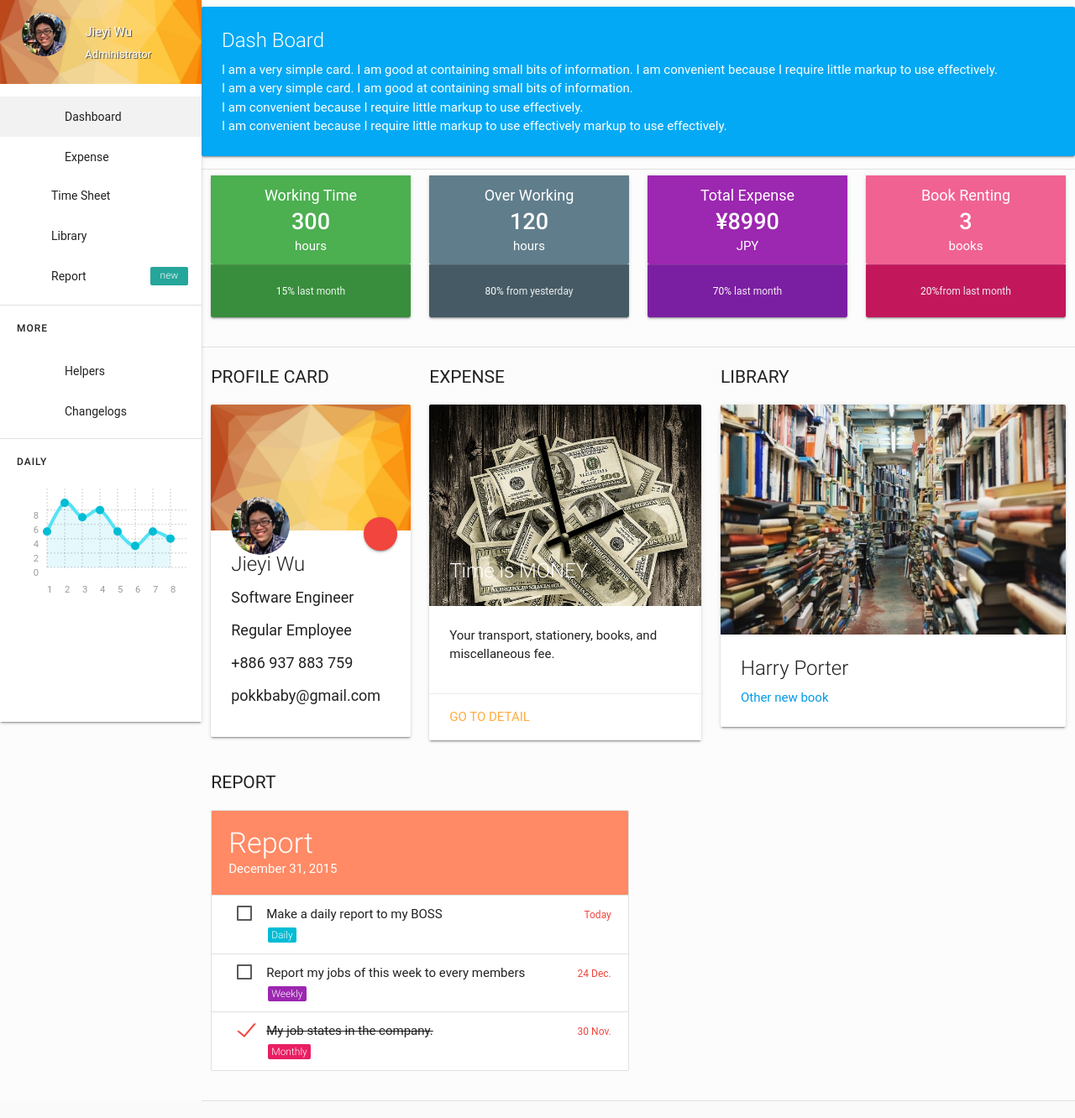
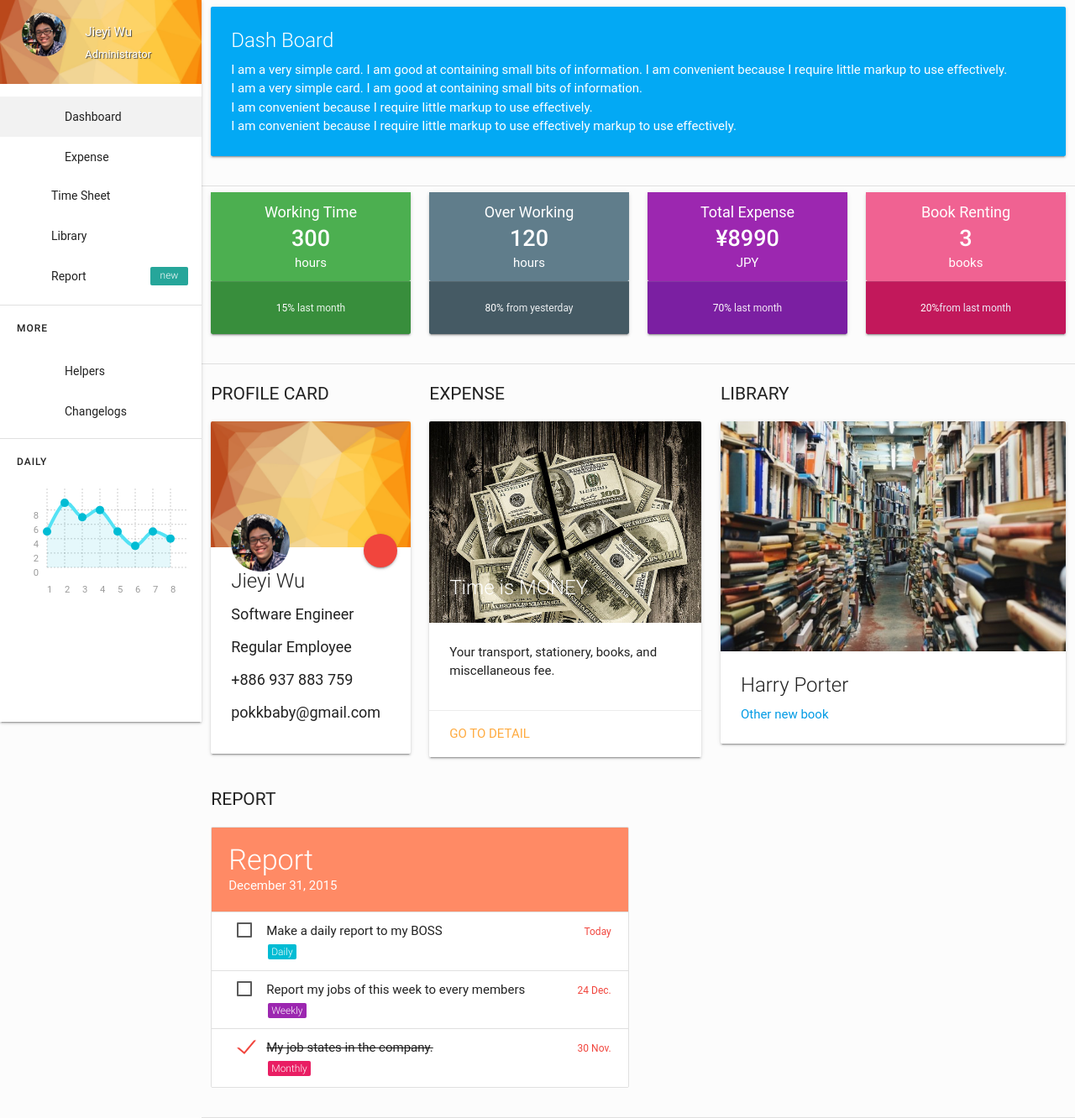
Before and after one commit to pokk/Timesheet, a Django app: page /sheet/index/ in a window 1280 px wide. Shown: the whole page at 84% size. Run offline with Django 3.2, Linux system fonts and the light colour scheme; some libraries are stand-ins or nearby versions; some web fonts are replaced.

Commit message:
1. Modify the dashboard form.

```diff
--- a/templates/content/dashboard.html
+++ b/templates/content/dashboard.html
@@ -7,14 +7,19 @@
 {% endblock %}
 
 {% block content %}
-	<div class="card  light-blue">
+	<div class="row">
+		<div class="col s12 m12 l12">
+			<div class="card light-blue">
 				<div class="card-content white-text">
 					<span class="card-title">Dash Board</span>
-			<p>I am a very simple card. I am good at containing small bits of information. I am convenient because I require little markup to use
+					<p>I am a very simple card. I am good at containing small bits of information. I am convenient because I require little markup to
+						use
 						effectively.</p>
 					<p>I am a very simple card. I am good at containing small bits of information.</p>
 					<p>I am convenient because I require little markup to use effectively.</p>
 					<p>I am convenient because I require little markup to use effectively markup to use effectively.</p>
+				</div>
+			</div>
 		</div>
 	</div>
 
```
Lines whose indentation alone changed are shown as unchanged.
